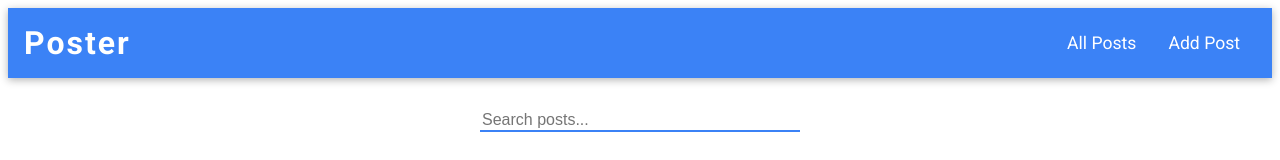
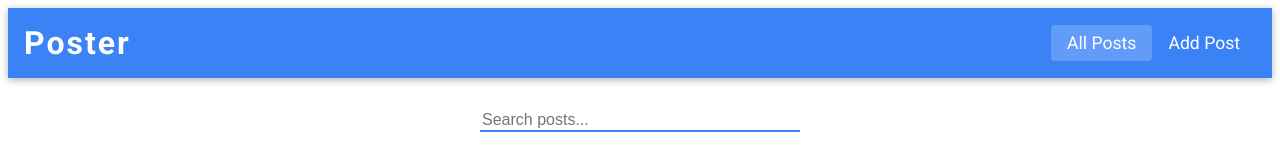
Before and after one commit to amit-1826/poster, an Angular app: page / in a window 1280 px wide. Shown: the top 160 px of the page. Built offline with nearby package versions, Linux system fonts and the light colour scheme.

Commit message:
added post detail component with parameter input binding, routerlinkactive, dynamic route

```diff
--- a/src/app/app.config.ts
+++ b/src/app/app.config.ts
@@ -1,5 +1,5 @@
 import { ApplicationConfig, provideBrowserGlobalErrorListeners, provideZoneChangeDetection } from '@angular/core';
-import { provideRouter } from '@angular/router';
+import { provideRouter, withComponentInputBinding } from '@angular/router';
 
 import { routes } from './app.routes';
 
@@ -7,6 +7,6 @@ export const appConfig: ApplicationConfig = {
   providers: [
     provideBrowserGlobalErrorListeners(),
     provideZoneChangeDetection({ eventCoalescing: true }),
-    provideRouter(routes)
+    provideRouter(routes, withComponentInputBinding())
   ]
 };
--- a/src/app/app.routes.ts
+++ b/src/app/app.routes.ts
@@ -2,6 +2,7 @@ import { Routes } from '@angular/router';
 import { Postlist } from './components/postlist/postlist';
 import { CreatePost } from './components/create-post/create-post';
 import { NotFound } from './components/not-found/not-found';
+import { PostDetail } from './post-detail/post-detail';
 
 export const routes: Routes = [
     {
@@ -13,6 +14,10 @@ export const routes: Routes = [
         component: CreatePost
     },
     {
+        path: ':id',
+        component: PostDetail
+    },
+    {
         path: '**',
         component: NotFound
     }
--- a/src/app/components/header/header.html
+++ b/src/app/components/header/header.html
@@ -1,7 +1,12 @@
 <header class="header-container">
   <span class="logo">Poster</span>
   <nav class="nav">
-    <a routerLink="/">All Posts</a>
-    <a routerLink="/add">Add Post</a>
+    <a
+      routerLink="/"
+      routerLinkActive="active"
+      [routerLinkActiveOptions]="{ exact: true }"
+      >All Posts</a
+    >
+    <a routerLink="/add" routerLinkActive="active">Add Post</a>
   </nav>
 </header>
--- a/src/app/components/header/header.scss
+++ b/src/app/components/header/header.scss
@@ -31,3 +31,7 @@
 .nav a:hover {
   background-color: rgba(255, 255, 255, 0.2);
 }
+
+.nav a.active {
+  background-color: rgba(255, 255, 255, 0.2);
+}
--- a/src/app/components/header/header.ts
+++ b/src/app/components/header/header.ts
@@ -1,10 +1,10 @@
 import { Component } from '@angular/core';
-import { RouterLink } from "@angular/router";
+import { RouterLink, RouterLinkActive } from "@angular/router";
 
 @Component({
   selector: 'app-header',
   templateUrl: './header.html',
   styleUrls: ['./header.scss'],
-  imports: [RouterLink]
+  imports: [RouterLink, RouterLinkActive]
 })
 export class HeaderComponent { }
--- a/src/app/components/postlist/post-card/post-card.html
+++ b/src/app/components/postlist/post-card/post-card.html
@@ -1,4 +1,4 @@
-<div class="post" appHighlight>
+<div class="post" appHighlight (click)="viewDetail()">
   <div class="post-content">
     <h2 class="post-title">{{ post().title | titlecase }}</h2>
     <p class="paragraph">{{ post().content || "-" }}</p>
--- a/src/app/components/postlist/post-card/post-card.ts
+++ b/src/app/components/postlist/post-card/post-card.ts
@@ -1,9 +1,10 @@
-import { Component, input, output, signal } from '@angular/core';
+import { Component, inject, input, output, signal } from '@angular/core';
 import { IPost } from '../../../common/post.model';
 import { Highlight } from '../../../directives/highlight';
 import { TitleCasePipe } from '@angular/common';
 import { AbbreviateNumberPipe } from '../../../common/abbreviate-number.pipe';
 import { RelativeTimePipe } from '../../../common/pipes/relative-time-pipe';
+import { Router } from '@angular/router';
 
 @Component({
   selector: 'app-post-card',
@@ -20,8 +21,14 @@ export class PostCard {
   post = input.required<IPost>();
   like = output<number>();
 
+  router = inject(Router);
+
   likePost(event: Event) {
     event.stopPropagation();
     this.like.emit(this.post().id);
   }
+
+  viewDetail() {
+    this.router.navigate([this.post().id]);
+  }
 }
--- /dev/null
+++ b/src/app/post-detail/post-detail.html
@@ -0,0 +1 @@
+<p>post-detail works!</p>
--- /dev/null
+++ b/src/app/post-detail/post-detail.ts
@@ -0,0 +1,15 @@
+import { Component, input, OnInit } from '@angular/core';
+
+@Component({
+  selector: 'app-post-detail',
+  imports: [],
+  templateUrl: './post-detail.html',
+  styleUrl: './post-detail.scss'
+})
+export class PostDetail implements OnInit {
+  id = input();
+
+  ngOnInit(): void {
+    console.log('Post ID:', this.id());
+  }
+}
```
Also changed, not shown: src/app/post-detail/post-detail.scss (added), 1 other file (tests, documents, lock files or other folders).
